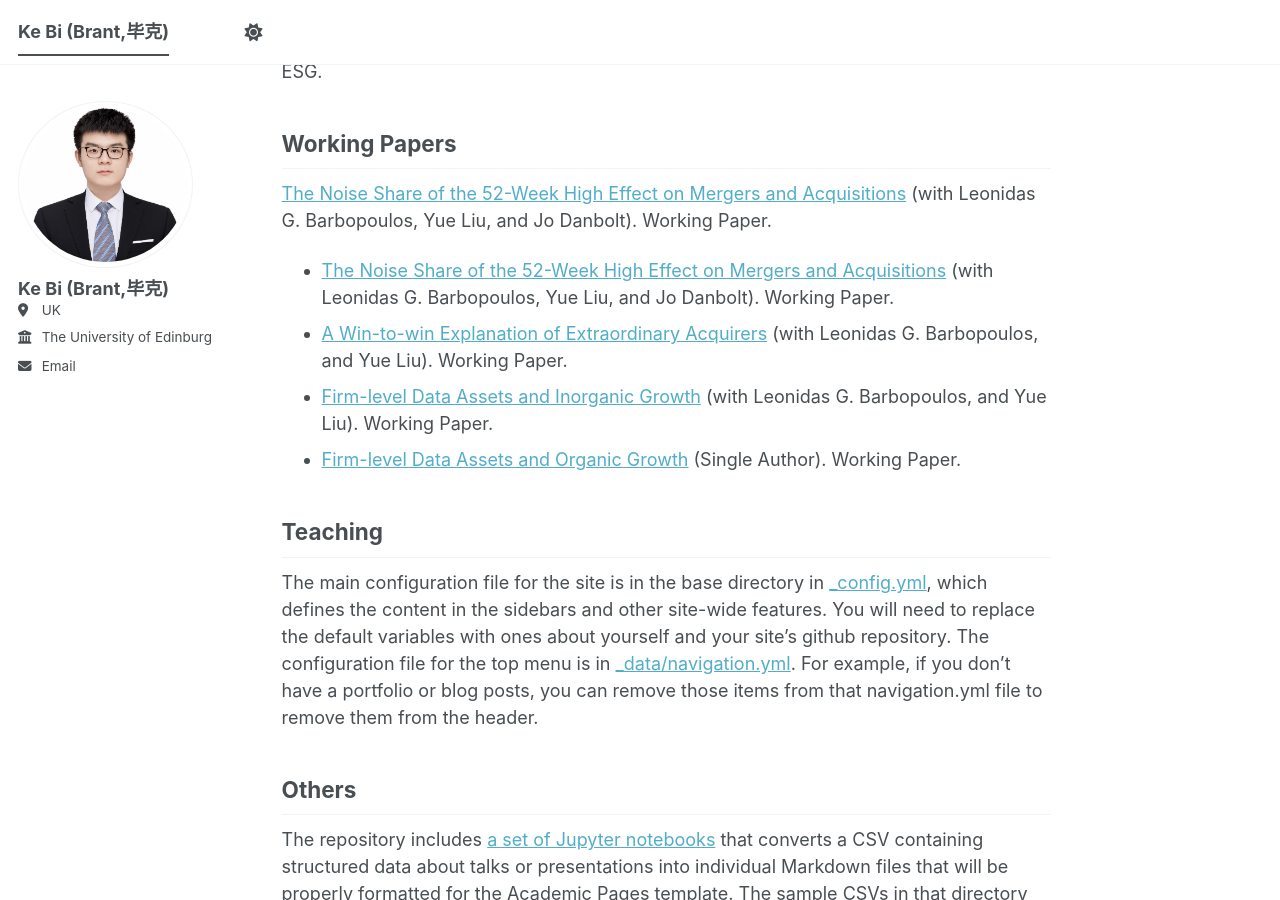
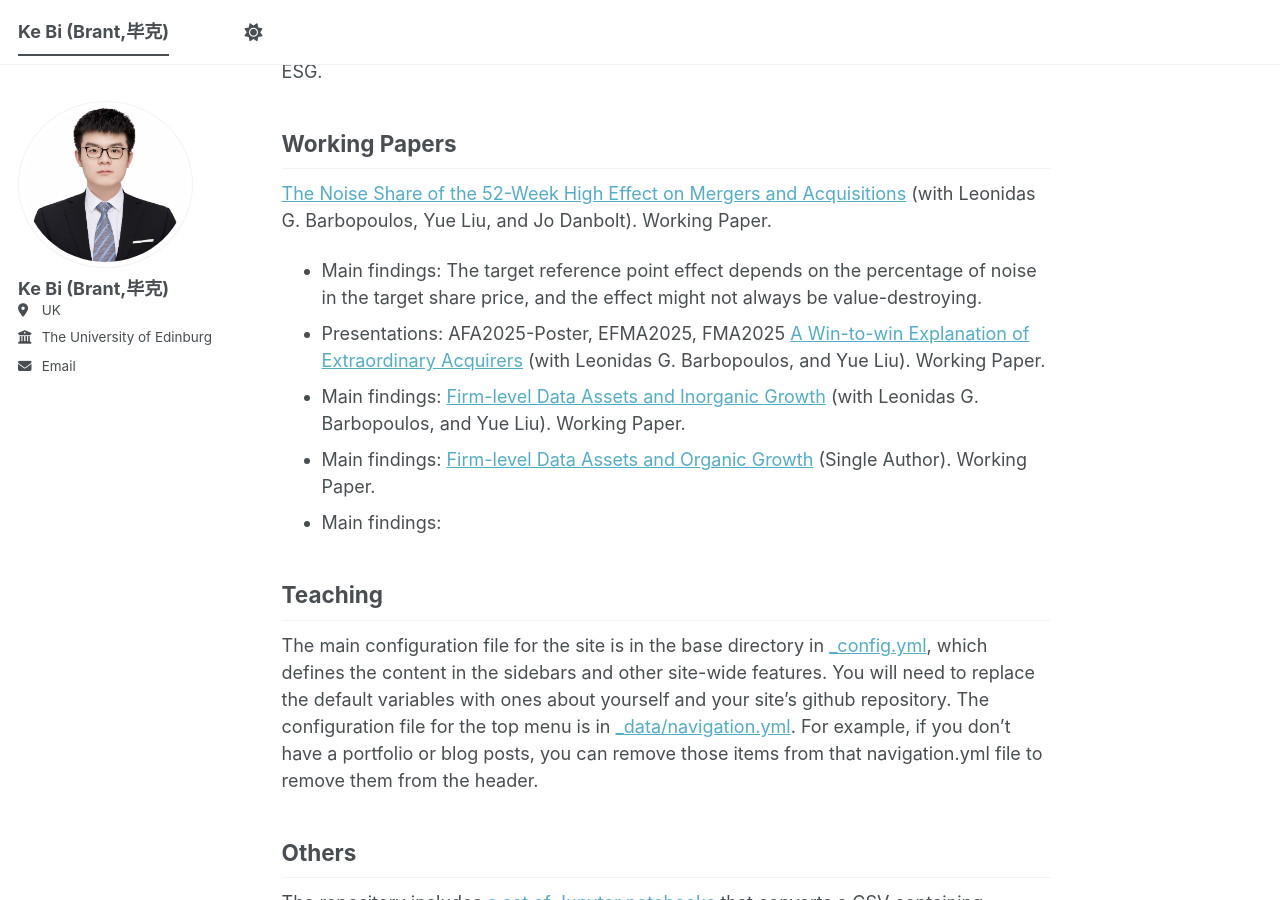
Before and after one commit to brant1868/brant1868.github.io, a Jekyll site: the page built from _pages/about.md, in a window 1280 px wide and 900 px high, scrolled down 342 px. Built offline with Jekyll 4.4.1, drawn with Linux system fonts in a browser that asks for light colours; a script bundle is joined from its source files by our own code; library files that are not in the unit come from our copies.

Commit message:
Update about.md

```diff
--- a/_pages/about.md
+++ b/_pages/about.md
@@ -15,10 +15,14 @@ My research and teaching interests involve corporate finance, asset pricing, and
 Working Papers
 ------
 [The Noise Share of the 52-Week High Effect on Mergers and Acquisitions](https://brant1868.github.io/) (with Leonidas G. Barbopoulos, Yue Liu, and Jo Danbolt). Working Paper.
-- [The Noise Share of the 52-Week High Effect on Mergers and Acquisitions](https://brant1868.github.io/) (with Leonidas G. Barbopoulos, Yue Liu, and Jo Danbolt). Working Paper.
-- [A Win-to-win Explanation of Extraordinary Acquirers](https://brant1868.github.io/) (with Leonidas G. Barbopoulos, and Yue Liu). Working Paper.
-- [Firm-level Data Assets and Inorganic Growth](https://brant1868.github.io/) (with Leonidas G. Barbopoulos, and Yue Liu). Working Paper.
-- [Firm-level Data Assets and Organic Growth](https://brant1868.github.io/) (Single Author). Working Paper.
+- Main findings: The target reference point effect depends on the percentage of noise in the target share price, and the effect might not always be value-destroying.
+- Presentations: AFA2025-Poster, EFMA2025, FMA2025
+[A Win-to-win Explanation of Extraordinary Acquirers](https://brant1868.github.io/) (with Leonidas G. Barbopoulos, and Yue Liu). Working Paper.
+- Main findings:
+[Firm-level Data Assets and Inorganic Growth](https://brant1868.github.io/) (with Leonidas G. Barbopoulos, and Yue Liu). Working Paper.
+- Main findings:
+[Firm-level Data Assets and Organic Growth](https://brant1868.github.io/) (Single Author). Working Paper.
+- Main findings:
 
 
 Teaching
```
